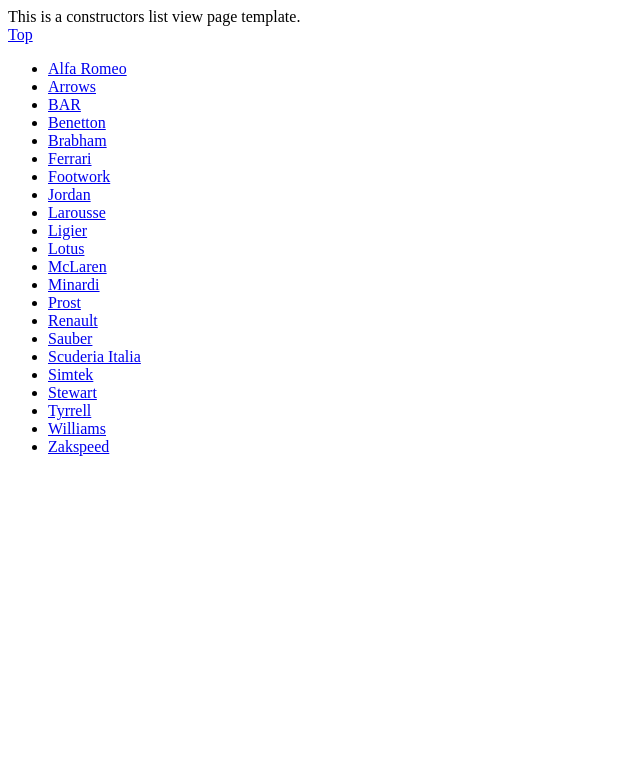
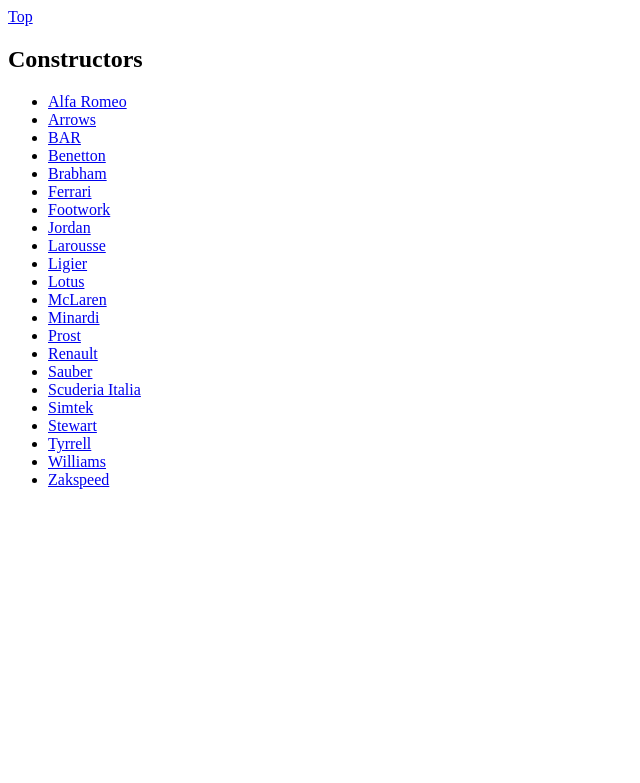
Before and after one commit to riktov/f1web, a Django app: page /constructor/ in a window 1280 px wide. Shown: the top 783 px of the page, without its empty margins (0-640 px from the left). Run offline with Django 4.2, Linux system fonts and the light colour scheme; data comes from the database, SQL or seed files in the repository; parts of the project's set-up code (start-up, migrations or seed data) failed here and were passed over.

Commit message:
Template fixes and enhancements.

```diff
--- a/browse/templates/browse/base.html
+++ b/browse/templates/browse/base.html
@@ -8,7 +8,7 @@
     <link rel="stylesheet" type="text/css" href="{% static 'css/browse/common.css' %}" />
     <link rel="stylesheet" type="text/css" href="{% static 'css/browse/admin.css' %}" />
 
-    <meta name="viewport" content="width=device-width,initial-scale=1″ />
+    <meta name="viewport" content="width=device-width,initial-scale=1" />
 </head>
 
 <body>
--- a/browse/templates/browse/index.html
+++ b/browse/templates/browse/index.html
@@ -1,4 +1,9 @@
 <html>
+    <head>
+        <meta name="viewport" content="width=device-width,initial-scale=1" />
+        <title>F1Web Browser Home Page</title>
+    </head>
+    <body>
     This is the Browse app.
 
         <ul>
@@ -24,4 +29,5 @@ This is the Browse app.
                 <a href="{% url 'number_list' %}">Car Numbers</a>
             </li>
         </ul>
+    </body>
 </html>
--- a/browse/templates/f1web/constructor_list.html
+++ b/browse/templates/f1web/constructor_list.html
@@ -2,16 +2,16 @@
 
 <head>
 <title>Constructor List</title>
+    <meta name="viewport" content="width=device-width,initial-scale=1" />
 </head>
 
 <body>
-This is a constructors list view page template.
-
     <div>
         <a href="{% url 'index' %}">Top</a>
     </div>
 
 
+    <h2>Constructors</h2>
     <ul>
     {% for constructor in constructor_list %}
         <li>
```
Lines whose indentation alone changed are shown as unchanged.
